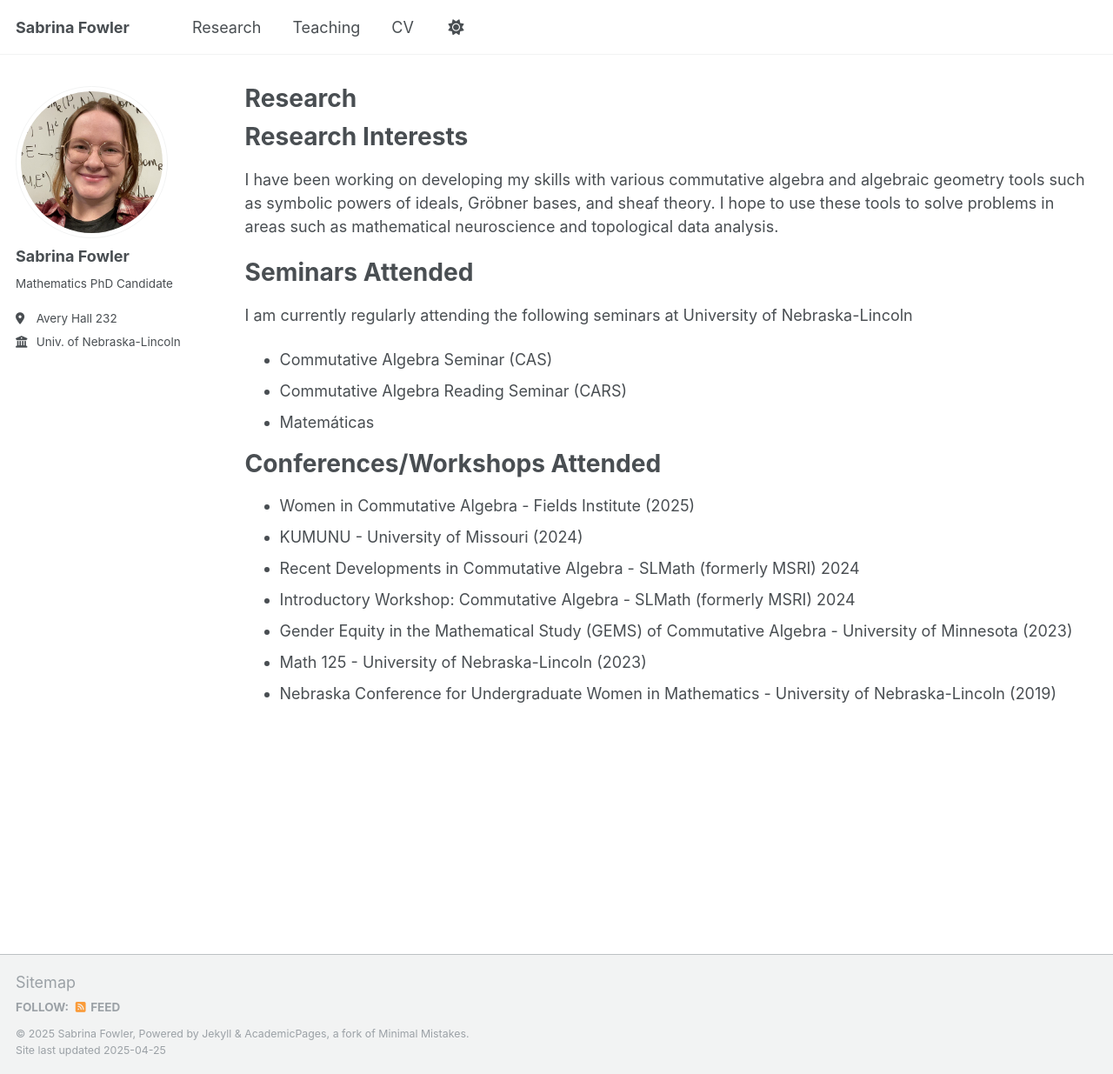
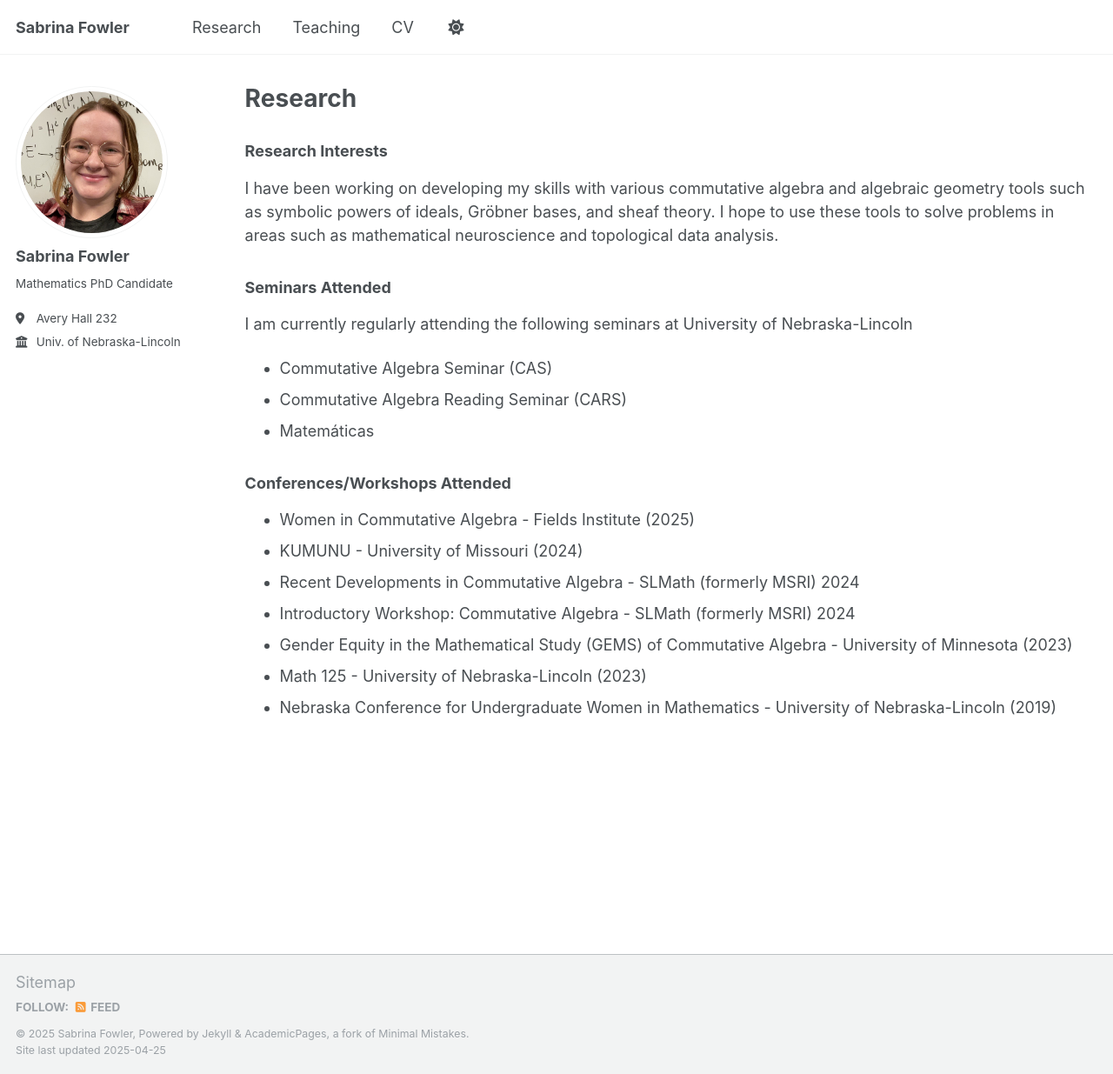
Before and after one commit to sabrinafowler/sabrinafowler.github.io, a Jekyll site: the page built from _pages/research.md, in a window 1280 px wide and 1235 px high. Shown: the whole window at 87% size. Built offline with Jekyll 4.4.1, drawn with Linux system fonts in a browser that asks for light colours.

```diff
--- a/_pages/research.md
+++ b/_pages/research.md
@@ -5,19 +5,16 @@ permalink: /research/
 author_profile: true
 ---
 
-Research Interests
-======
+### Research Interests
 I have been working on developing my skills with various commutative algebra and algebraic geometry tools such as symbolic powers of ideals, Gröbner bases, and sheaf theory. I hope to use these tools to solve problems in areas such as mathematical neuroscience and topological data analysis.
 
-Seminars Attended
-======
+### Seminars Attended
 I am currently regularly attending the following seminars at University of Nebraska-Lincoln
   * Commutative Algebra Seminar (CAS)
   * Commutative Algebra Reading Seminar (CARS)
   * Matemáticas
 
-Conferences/Workshops Attended
-======
+### Conferences/Workshops Attended
   * Women in Commutative Algebra - Fields Institute (2025)
   * KUMUNU - University of Missouri (2024)
   * Recent Developments in Commutative Algebra - SLMath (formerly MSRI) 2024
```
